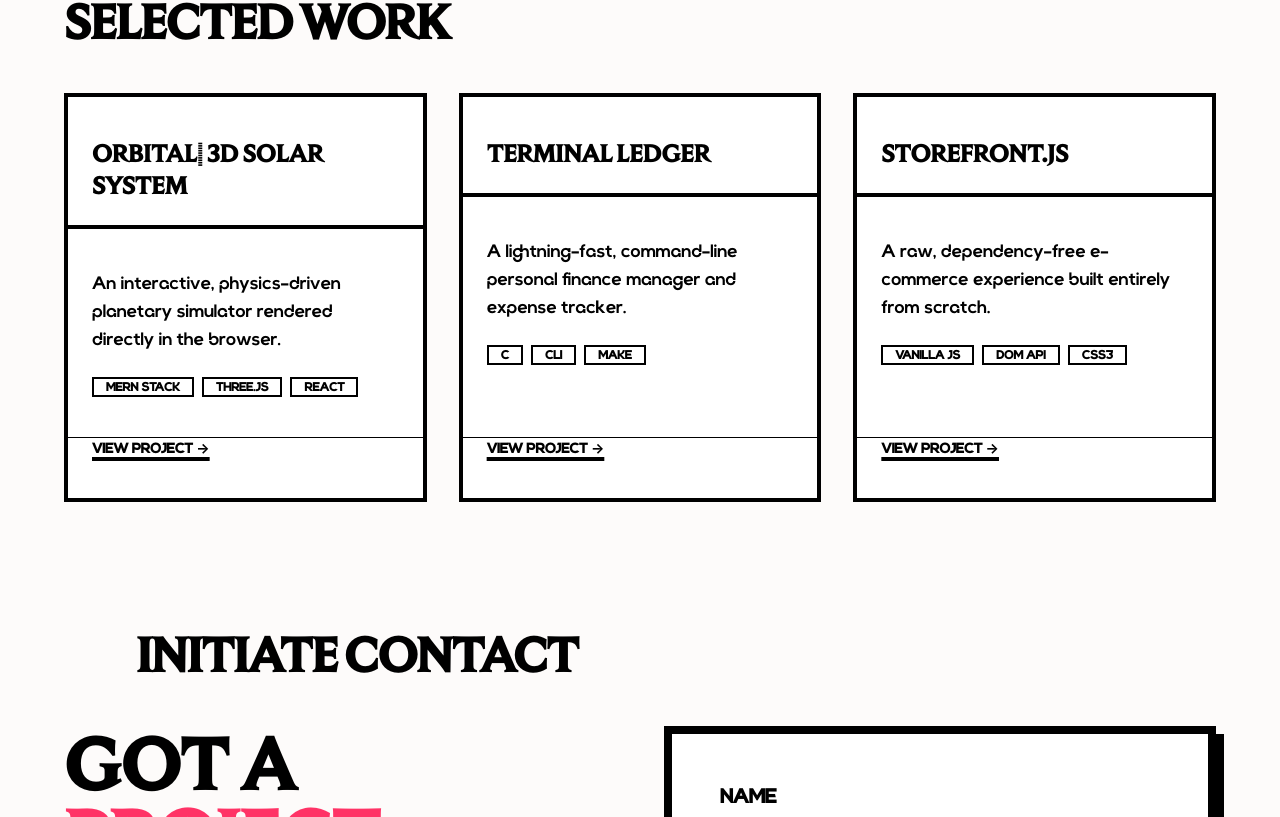
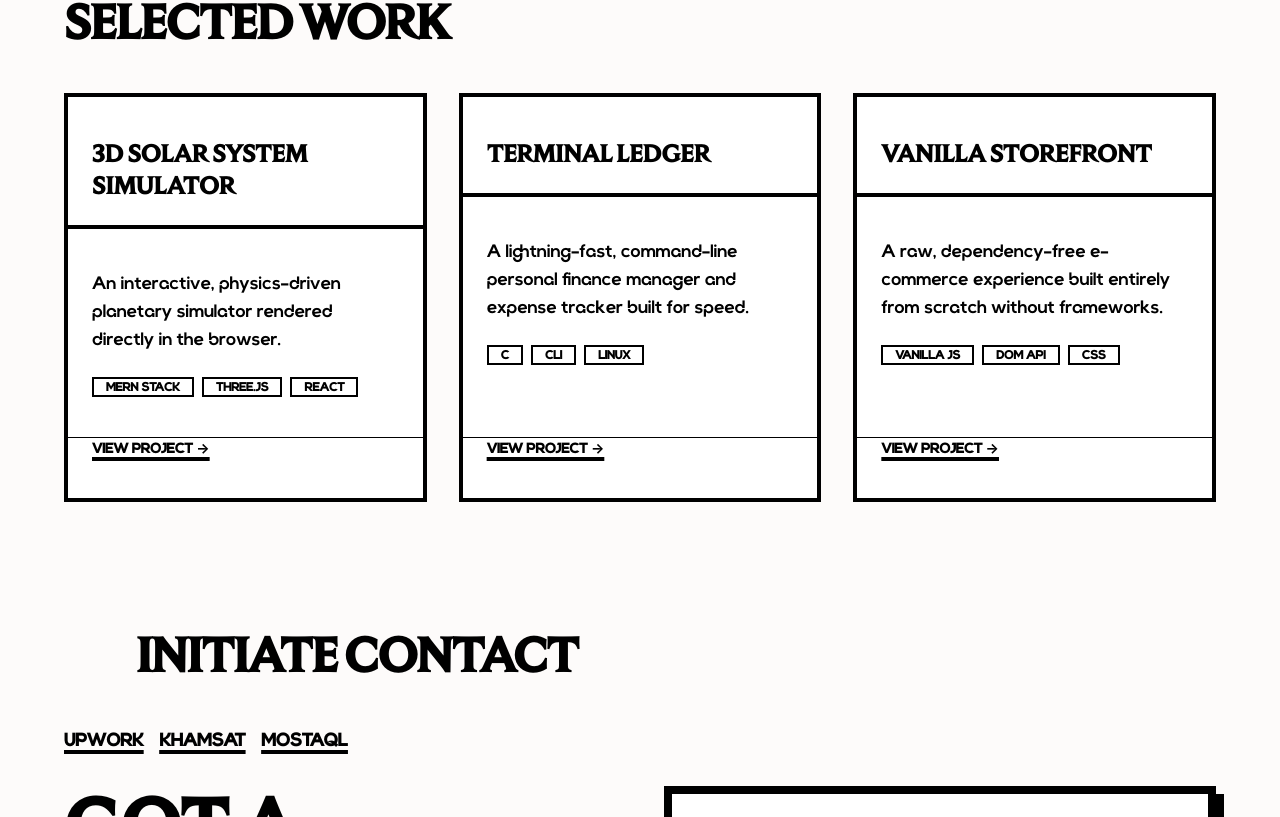
Before and after one commit to samybit/brutalist-portfolio, a React (Vite) app: page / in a window 1280 px wide. Shown: the part 943-1760 px from the top of the page. Built offline with nearby package versions, Linux system fonts and the light colour scheme.

Commit message:
add contact sites & real projects

```diff
--- a/src/App.tsx
+++ b/src/App.tsx
@@ -8,22 +8,22 @@ import { Label } from "@/components/ui/label";
 
 const projects = [
   {
-    title: "Orbital: 3D Solar System",
+    title: "3D Solar System Simulator",
     description: "An interactive, physics-driven planetary simulator rendered directly in the browser.",
     tech: ["MERN Stack", "Three.js", "React"],
-    link: "#"
+    link: "https://github.com/samybit/solar-orbital-engine"
   },
   {
     title: "Terminal Ledger",
-    description: "A lightning-fast, command-line personal finance manager and expense tracker.",
-    tech: ["C", "CLI", "Make"],
-    link: "#"
+    description: "A lightning-fast, command-line personal finance manager and expense tracker built for speed.",
+    tech: ["C", "CLI", "Linux"],
+    link: "https://github.com/samybit/cli-expense-tracker"
   },
   {
-    title: "Storefront.js",
-    description: "A raw, dependency-free e-commerce experience built entirely from scratch.",
-    tech: ["Vanilla JS", "DOM API", "CSS3"],
-    link: "#"
+    title: "Vanilla Storefront",
+    description: "A raw, dependency-free e-commerce experience built entirely from scratch without frameworks.",
+    tech: ["Vanilla JS", "DOM API", "CSS"],
+    link: "https://github.com/samybit/vanilla-js-ecommerce"
   }
 ];
 
@@ -121,6 +121,12 @@ export default function App() {
             <div className="h-2 flex-grow bg-foreground"></div>
           </div>
 
+          <div className="flex gap-4 mb-8 font-sans font-bold uppercase underline decoration-4 underline-offset-4 text-lg">
+            <a href="https://upwork.com/freelancers/YOUR_PROFILE" target="_blank" rel="noreferrer" className="hover:text-mainBrand transition-colors">Upwork</a>
+            <a href="https://khamsat.com/user/YOUR_PROFILE" target="_blank" rel="noreferrer" className="hover:text-mainBrand transition-colors">Khamsat</a>
+            <a href="https://mostaql.com/u/YOUR_PROFILE" target="_blank" rel="noreferrer" className="hover:text-mainBrand transition-colors">Mostaql</a>
+          </div>
+
           <div className="grid grid-cols-1 md:grid-cols-2 gap-12 items-start">
             <motion.div
               initial={{ opacity: 0, x: -30 }}
@@ -128,7 +134,7 @@ export default function App() {
               viewport={{ once: true }}
             >
               <h4 className="text-5xl md:text-7xl font-heading font-black uppercase mb-8 leading-[0.85]">
-                Got a <br/> <span className="text-mainBrand">Project</span> <br/> in mind?
+                Got a <br /> <span className="text-mainBrand">Project</span> <br /> in mind
               </h4>
               <p className="font-sans text-2xl font-bold mb-8 max-w-md leading-tight">
                 I'm actively taking on new freelance clients and open to full-time roles. Drop a transmission below.
@@ -181,7 +187,7 @@ export default function App() {
                 />
               </div>
 
-              <Button type="submit" size="lg" className="w-full h-20 mt-6 text-2xl font-black rounded-none border-4 border-foreground shadow-brutal hover:shadow-none hover:translate-x-1 hover:translate-y-1 transition-all bg-mainBrand text-white hover:bg-foreground">
+              <Button type="submit" size="lg" className="w-full h-20 mt-6 text-2xl font-black rounded-none border-4 border-foreground shadow-brutal hover:shadow-none hover:translate-x-1 hover:translate-y-1 transition-all bg-mainBrand text-white hover:bg-bgBrand hover:text-mainBrand">
                 SEND TRANSMISSION
               </Button>
             </motion.form>
```
